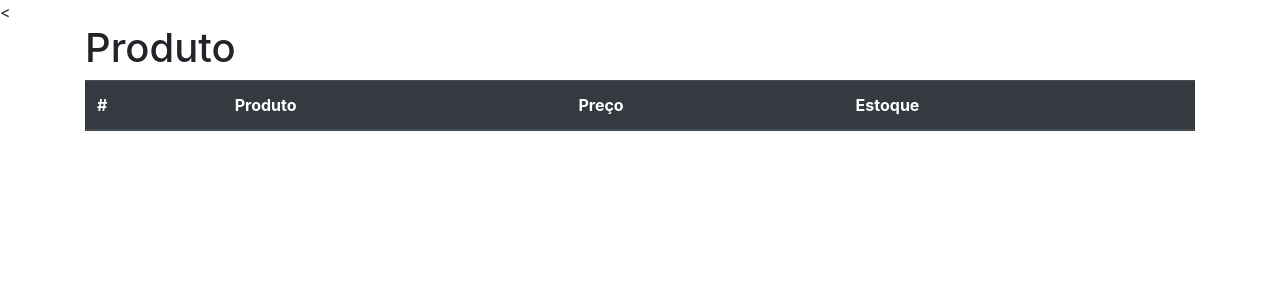
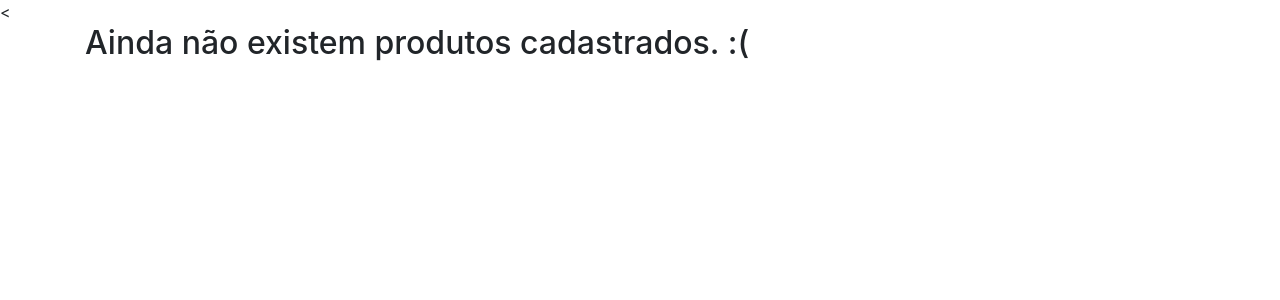
Before and after one commit to pedrovictorc/django2, a Django app: page / in a window 1280 px wide. Shown: the top 300 px of the page. Run offline with Django 3.2, Linux system fonts and the light colour scheme; data that the repository does not hold is empty; some libraries are stand-ins or nearby versions.

Commit message:
Mehora na listagem de produtos

```diff
--- a/core/templates/index.html
+++ b/core/templates/index.html
@@ -10,7 +10,8 @@
     <</head>
 <body>
     <div class="container">
-       <h1>Produto</h1>
+        {% if produtos %}
+       <h1>Produtos</h1>
         <table class="table table-dark">
             <thead>
                 <tr>
@@ -45,6 +46,9 @@
                 {% endfor %}
             </tbody>
         </table>
+        {% else %}
+            <h2>Ainda não existem produtos cadastrados. :( </h2>
+        {% endif %}
     </div>
 {% bootstrap_javascript jquery='full' %}
 </body>
```
